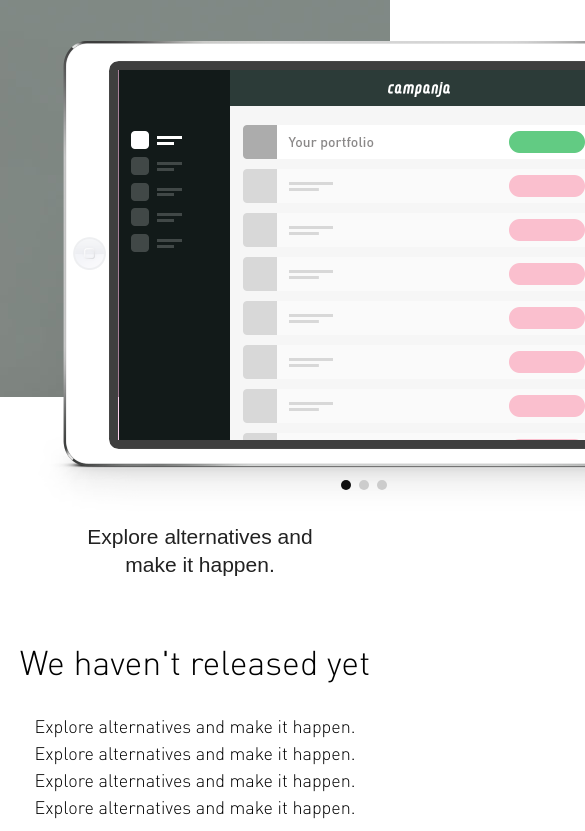
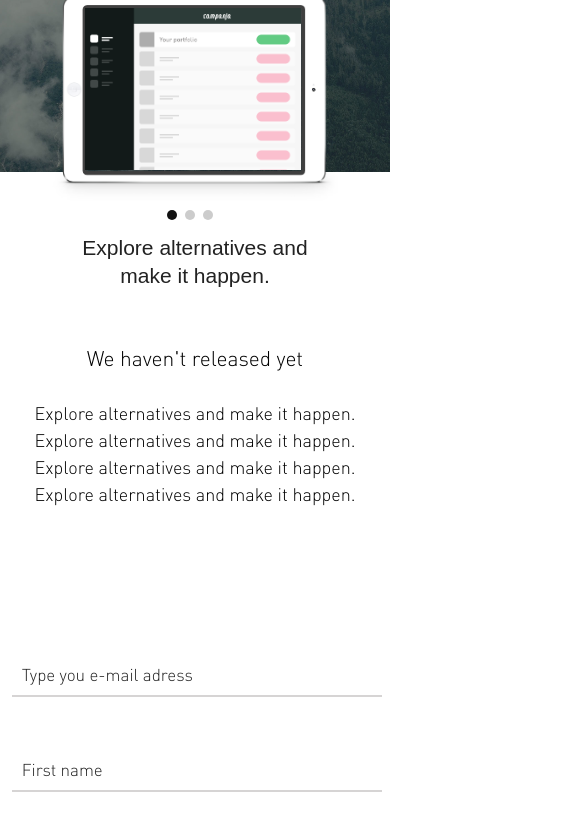
Before and after one commit to carlbanan/webcamp, a website: page src/index.html in a window 390 px wide. Shown: the part 193-1024 px from the top of the page, 585 px wide, since content can reach past the window. Drawn offline with Linux system fonts and the light colour scheme.

Commit message:
web desgin

```diff
--- a/src/css/_site.css
+++ b/src/css/_site.css
@@ -251,34 +251,9 @@ textarea:focus,input:focus{
    color:    #222;
 }
 
-/* MOBILE */
+/* TABLET */
 @media only screen and (max-width : 1150px) {
-    .site-header{
-        height: 590px;
-    }
-    .site-logo{
-        width:250px;
-        height:50px;
-    }
-    .site-promo{
-        width:300px;
-    }
-    .swipe-contain {
-      width:732px;
-      height:523px;
-      background-size:732px auto;
-      padding:55px 122px 97px 118px;
 
-    }
-    .swipe {
-      width:492px;
-      height:370px;
-    }
-
-    .swipe-wrap > div {
-      width:492px;
-      height:370px;
-    }
     .swipe-label{
         width:400px;
         height:120px;
@@ -303,3 +278,65 @@ textarea:focus,input:focus{
     }
 
 }
+/* MOBILE */
+@media only screen and (max-width : 760px) {
+
+    .site-header{
+        height: 365px;
+        background-size: auto 100%;
+    }
+    .site-logo{
+        width:250px;
+        height:50px;
+    }
+    .site-promo{
+        width:300px;
+        font-size:21px;
+    }
+    .swipe-contain {
+      width:320px;
+      height:229px;
+      background-size:320px auto;
+      padding:23px 60px 47px 50px;
+
+    }
+    .swipe {
+      width:216px;
+      height:162px;
+    }
+
+    .swipe-wrap > div,.swipe-wrap > div > img {
+      width:216px;
+      height:162px;
+    }
+    .swipe-label{
+        width:310px;
+        height:120px;
+        margin:0px auto 0 auto;
+        position: relative;
+        color:#222;
+        padding:0 00px;
+        top:0px;
+        font-size:14px;
+    }
+    #swipe-text{
+        color:#222;
+        text-align: center;
+         width:280px;
+         margin:0 auto;
+    }
+    .counter{
+        display: none;
+    }
+    .site-section h2{
+        margin-top:110px;
+        font-size:21px;
+    }
+    input.col-50,input.col-50.right,input.full, textarea {
+        width: 95%;
+        float:left;
+        box-sizing:border-box;
+        margin-right:3%;
+        margin-left:3%;
+    }
+}
```
